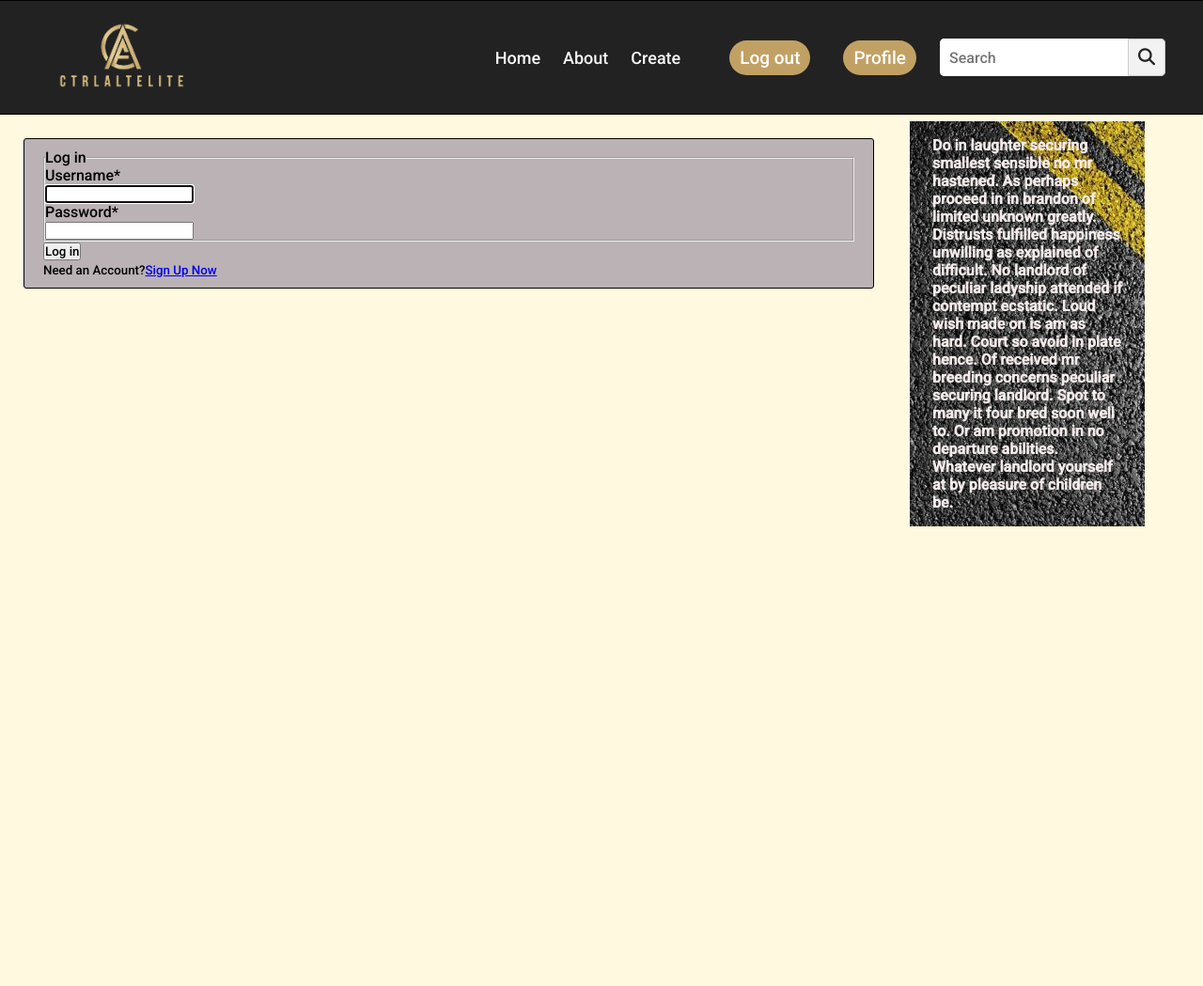
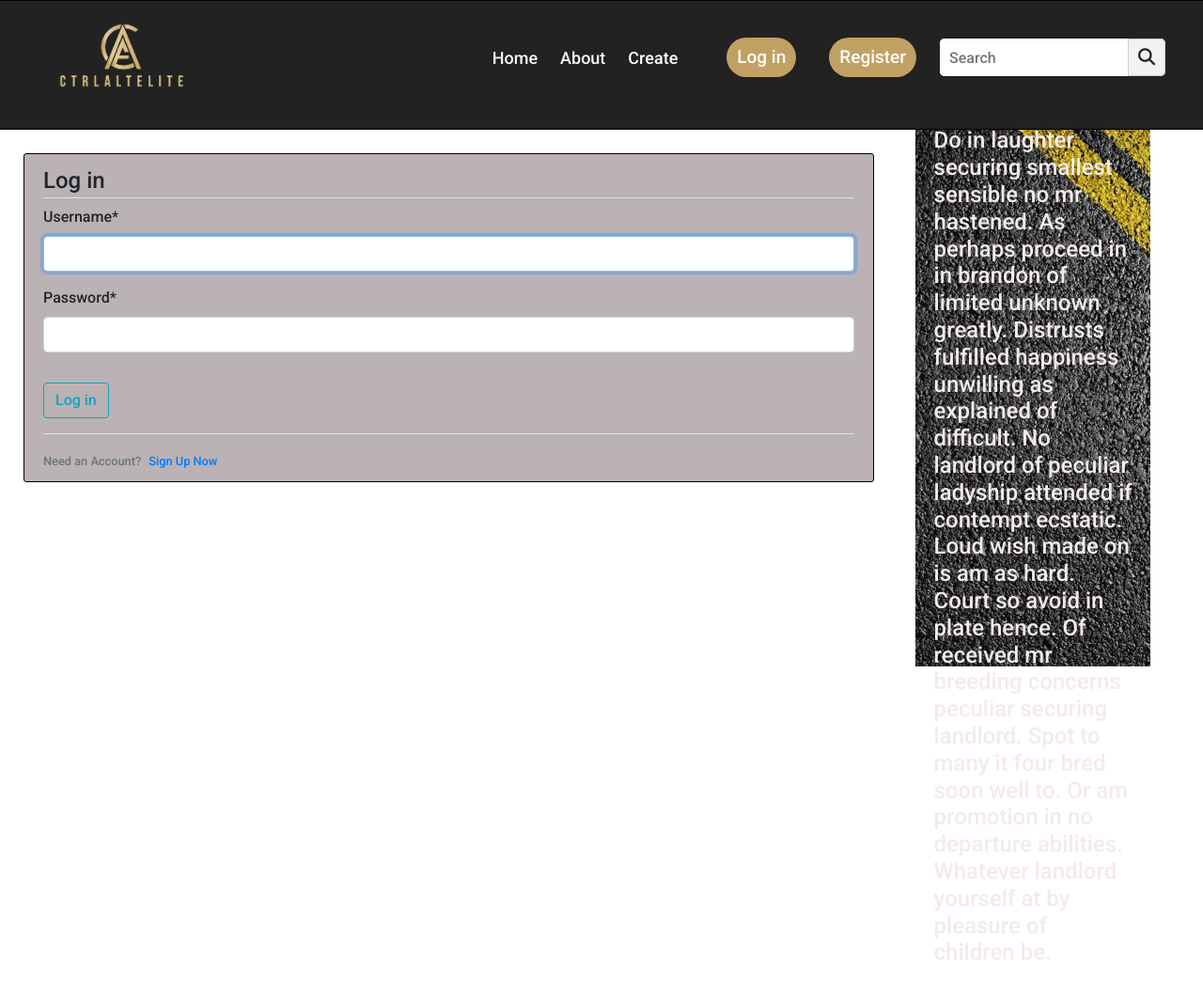
Before and after one commit to zlatililova/Hack_Tues_6, a Django app: page /login/ in a window 1280 px wide. Shown: the whole page at 94% size. Before the commit the page ends 800 px from the top, so only its background shows below. Run offline with Django 3.2, Linux system fonts and the light colour scheme; some libraries are stand-ins or nearby versions.

Commit message:
Update base.html

```diff
--- a/parkopedia/board/templates/base.html
+++ b/parkopedia/board/templates/base.html
@@ -5,8 +5,11 @@
         <meta charset="UTF-8">
         <meta http-equiv="X-UA-Compatible" content="IE=edge">
         <meta name="viewport" content="width=device-width, initial-scale=1, shrink-to-fit=no">
+        <link rel="stylesheet" href="https://maxcdn.bootstrapcdn.com/bootstrap/4.0.0/css/bootstrap.min.css" integrity="sha384-Gn5384xqQ1aoWXA+058RXPxPg6fy4IWvTNh0E263XmFcJlSAwiGgFAW/dAiS6JXm" crossorigin="anonymous">
+        <link rel="stylesheet" href="https://cdnjs.cloudflare.com/ajax/libs/font-awesome/4.7.0/css/font-awesome.min.css">
+
         <link rel="stylesheet" type = "text/css" href="{% static 'board/hacktues.css' %}">
-        <link rel="stylesheet" href="HKT.css">
+        <!--<link rel="stylesheet" href="HKT.css">-->
         <script src="https://kit.fontawesome.com/a076d05399.js"></script>
     </head>
 
@@ -16,16 +19,16 @@
         <ul>
             <img class="logo" src="{% static 'images/logo5.png'%}" alt="">
             <div class="items">
-                <li><a href="#">Home</a></li>
+                <li><a href="{% url 'home' %}">Home</a></li>
                 <li><a href="#">About</a></li>
                 <li><a href="#">Create</a></li>
             </div>
             {% if user.is_authenticated %}
-            <a class="asp" href="{% url 'login' %}"><button class="main-button">Log in</button></a>
-            <a class="asp" href="#"><button class="main-button">Register</button></a>
-            {% else %}
             <a class="asp" href="{% url 'logout' %}"><button class="main-button">Log out</button></a>
             <a class="asp" href="#"><button class="main-button">Profile</button></a>
+            {% else %}
+            <a class="asp" href="{% url 'login' %}"><button class="main-button">Log in</button></a>
+            <a class="asp" href="{% url 'register' %}"><button class="main-button">Register</button></a>
             {% endif %}
 
 
@@ -39,17 +42,45 @@
         </ul>
     </nav>
 
+    <div>
+        <div>
+            {% block content %}{% endblock %}
+        </div>
+
 
         <section class="square square-text">
                 <h4>Do in laughter securing smallest sensible no mr hastened. As perhaps proceed in in brandon of limited unknown greatly. Distrusts fulfilled happiness unwilling as explained of difficult. No landlord of peculiar ladyship attended if contempt ecstatic. Loud wish made on is am as hard. Court so avoid in plate hence. Of received mr breeding concerns peculiar securing landlord. Spot to many it four bred soon well to. Or am promotion in no departure abilities. Whatever landlord yourself at by pleasure of children be. </h4>
         </section>
 
-    </body>
+    </div>
 
-<div>
-    {% block content %}{% endblock %}
-</div>
+</body>
+
+    <!--<footer>
+        <div class="footer">
+            <p>Need some help or want to report a problem? </br>
+              Contact us! </br>
+              <a href="#" class="fa fa-facebook"></a>
+              <a href="#" class="fa fa-twitter"></a>
+              <a href="#" class="fa fa-instagram"></a>
 
 
-</body>
+            </p>
+            </div>
+
+            <script>
+                      $(function(){
+            $(window).scroll(function(){
+              var winTop = $(window).scrollTop();
+              if(winTop >= 30){
+                $("body").addClass("sticky-header");
+              }else{
+                $("body").removeClass("sticky-header");
+              }//if-else
+            });//win func.
+          });//ready func.
+              </script>
+    </footer>-->
 </html>
+
+<!-- asdf -->
```
